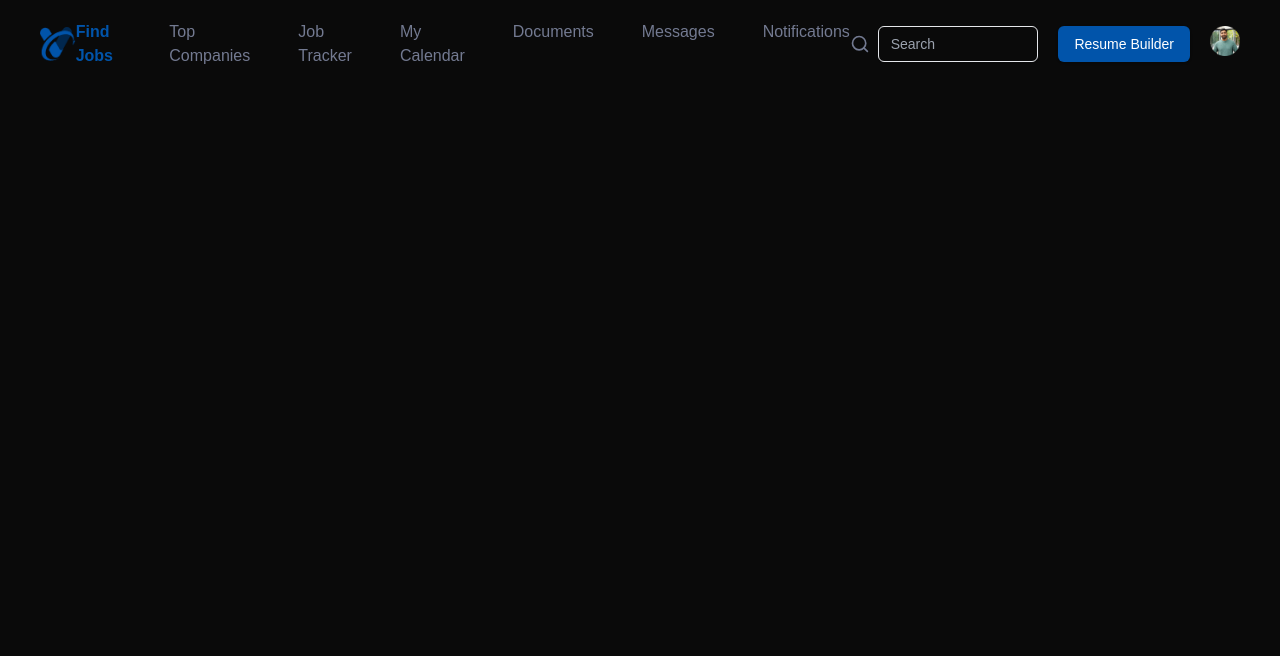
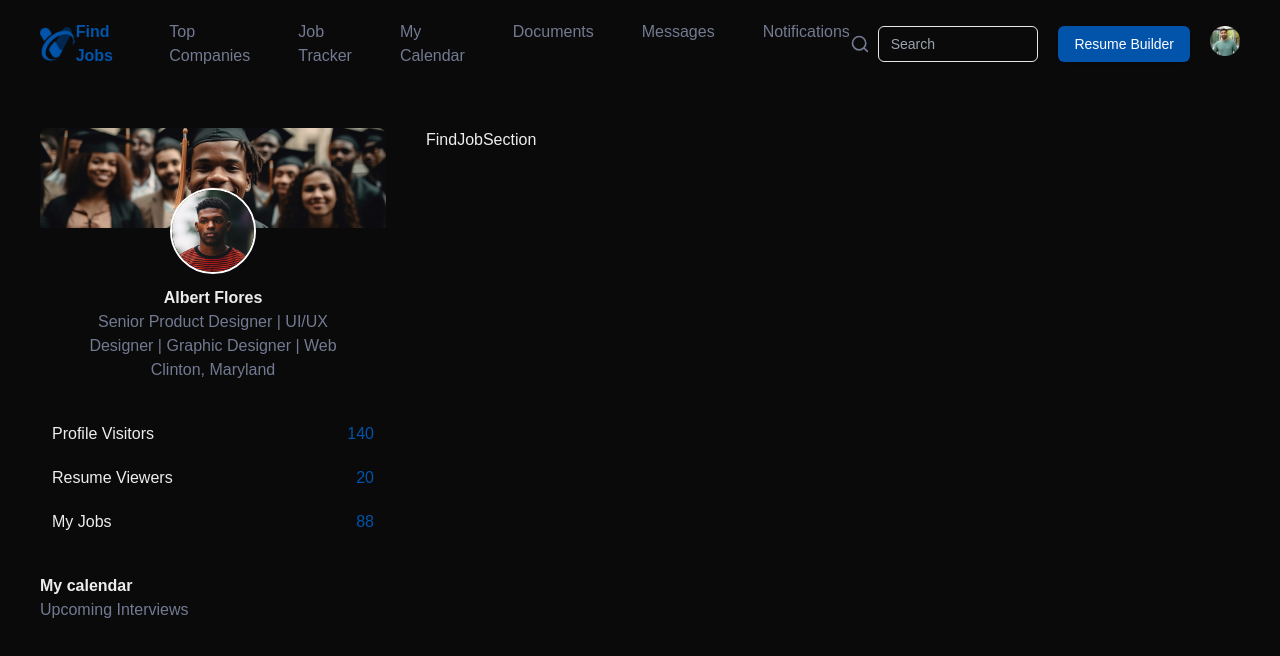
Before and after one commit to mohmmad-owais/talentvare, a Next.js app: page / in a window 1280 px wide. Shown: the top 656 px of the page. Built offline with nearby package versions, Linux system fonts and the light colour scheme.

Commit message:
feat: added sidebar

```diff
--- a/src/app/globals.css
+++ b/src/app/globals.css
@@ -11,6 +11,14 @@
 
 body {
   font-family: Arial, Helvetica, sans-serif;
+}
+
+h2 {
+  font-weight: bold;
+}
+
+p {
+  color: #737a91;
 }
 
 @layer base {
--- a/src/app/page.tsx
+++ b/src/app/page.tsx
@@ -1,9 +1,11 @@
+import MainSection from "@/components/MainSection/MainSection";
 import NavBar from "@/components/NavBar/NavBar";
 
 export default function Home() {
   return (
     <div className="w-full px-5">
       <NavBar />
+      <MainSection />
     </div>
   );
 }
--- /dev/null
+++ b/src/components/MainSection/MainSection.tsx
@@ -0,0 +1,14 @@
+import React from "react";
+import Sidebar from "./components/Sidebar/Sidebar";
+import FindJobSection from "./components/FindJobSection/FindJobSection";
+
+const MainSection = () => {
+  return (
+    <div className="flex gap-10 px-5 py-10">
+      <Sidebar />
+      <FindJobSection />
+    </div>
+  );
+};
+
+export default MainSection;
--- /dev/null
+++ b/src/components/MainSection/components/FindJobSection/FindJobSection.tsx
@@ -0,0 +1,7 @@
+import React from "react";
+
+const FindJobSection = () => {
+  return <div>FindJobSection</div>;
+};
+
+export default FindJobSection;
--- /dev/null
+++ b/src/components/MainSection/components/Sidebar/Sidebar.tsx
@@ -0,0 +1,66 @@
+import Image from "next/image";
+
+import cover from "@/components/assets/profile-cover.png";
+import profileImg from "@/components/assets/profile-img.png";
+
+const Sidebar = () => {
+  const userDetails = {
+    name: "Albert Flores",
+    skills: "Senior Product Designer | UI/UX Designer | Graphic Designer | Web",
+    location: "Clinton, Maryland",
+  };
+  const stats = [
+    {
+      label: "Profile Visitors",
+      values: "140",
+    },
+    {
+      label: "Resume Viewers",
+      values: "20",
+    },
+    {
+      label: "My Jobs",
+      values: "88",
+    },
+  ];
+
+  return (
+    <div className="flex flex-col sticky">
+      {/* Profile top */}
+
+      <div className="flex flex-col justify-center items-center">
+        <Image
+          src={cover}
+          className="rounded-tl-lg rounded-tr-lg"
+          alt="cover-img"
+        />
+        <Image
+          src={profileImg}
+          width={86}
+          height={86}
+          className="-mt-10 rounded-full border-white border-2"
+          alt="profile-img"
+        />
+        {/* Profile details */}
+
+        <h2 className="mt-3">{userDetails.name}</h2>
+        <p className="w-72 text-center">{userDetails.skills}</p>
+        <p className="text-secondary">{userDetails.location}</p>
+      </div>
+      <div className="mt-10 space-y-5 px-3">
+        {stats.map((stat, index) => (
+          <div key={index} className="flex justify-between">
+            <label>{stat.label}</label>
+            <label className="text-primary">{stat.values}</label>
+          </div>
+        ))}
+      </div>
+      <div className="mt-10">
+        <h2>My calendar</h2>
+        <p>Upcoming Interviews</p>
+      </div>
+    </div>
+  );
+};
+
+export default Sidebar;
```
Also changed, not shown: src/components/assets/profile-img.png.
